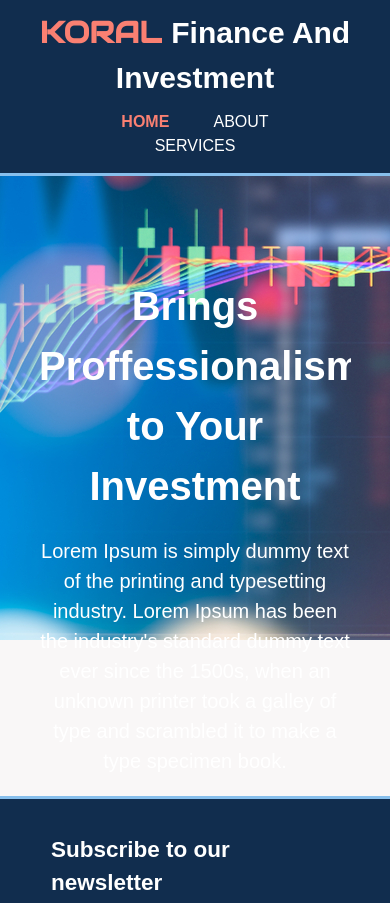
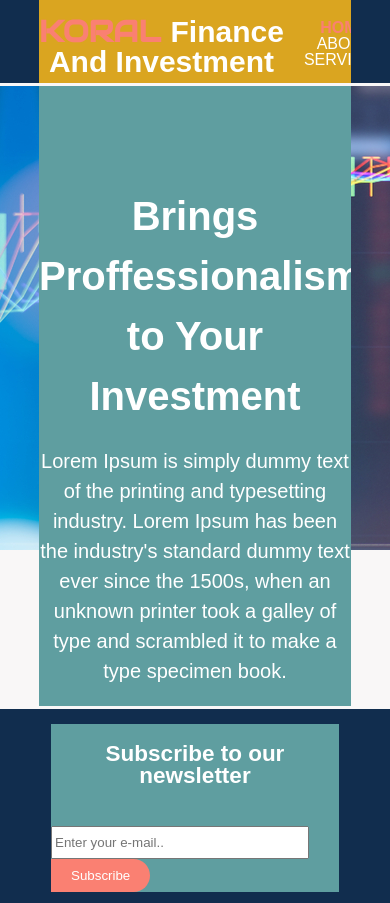
Before and after one commit to EkrlDev/krlfnnc, a plain HTML site: page Index.html in a window 390 px wide. Shown: the top 903 px of the page. Drawn offline with Linux system fonts and the light colour scheme; a web font is replaced by a local one.

Commit message:
flexbox and responsive rules added

```diff
--- a/Index.html
+++ b/Index.html
@@ -19,7 +19,7 @@
 
   <body>
     <header>
-      <div class="container">
+      <div class="flexcontainer">
           <div id="branding">
               <h1><span class="highlight">KORAL</span>Finance And Investment</h1>
           </div>
--- a/css/style.css
+++ b/css/style.css
@@ -1,3 +1,4 @@
+
 body{
     font:15px/1.5 Arial,Helvetica, sans-serif;
     padding: 0;
@@ -10,10 +11,21 @@ body{
     width:80%;
     margin: auto;
     overflow: hidden;
+    background-color: cadetblue;
+}
+.flexcontainer{
+    width:80%;
+    margin: auto;
+    overflow: hidden;
+    background-color: goldenrod;
+    display: flex;
+    flex-direction: row;
+    justify-content:space-between;
+    align-items: center;
 }
 ul{
     padding: 0;
-    margin-top: 10px;
+    margin-top: 20px;
 }
 .button_1{
     height: 33px;
@@ -25,6 +37,15 @@ ul{
     border-top-right-radius: 50px;
     border-bottom-right-radius: 50px;
 }
+.button_1:hover{
+    transform: scale(1.05);
+    animation-name: background-color;
+    animation-duration: 1s;
+    animation-fill-mode: forwards;
+}
+@keyframes background-color {
+    100% {background-color: #4791d0;}
+}
 .button_2{
     height: 33px;
     background:salmon;
@@ -35,32 +56,41 @@ ul{
     border-top-right-radius: 10px;
     border-bottom-left-radius: 10px;
 }
+.button_2:hover{
+    transform: skewx(15deg);
+}
 .dark{
     background:#3f72af;
     color: white;
     margin-top: 0px;
+    margin-right:15px;
     margin-bottom: 10px;
     padding: 0px 15px 15px 15px;
+    border-radius: 5px;
+    box-shadow: -10px 10px 20px 5px #112d4e;
+}
+.dark:hover{
+    background-color:rgb(135, 191, 236);
+    color:black;
 }
 .title{
     color:salmon;
+    background-color: blueviolet;
 }
 /* Header */
 header{
     background: #112d4e;
     color:white;
     min-height: 70px;
-    border-bottom: rgb(135, 191, 236) solid 3px;
-
+    position: sticky;
+    top: 0px;
+    animation: bcolor 5s infinite;
 }
 header a{
     color:white;
     text-decoration: none;
     font-size: 16px;
 
-}
-header nav{
-    float:right;
 }
 header li{
     display: inline;
@@ -90,11 +120,16 @@ header a:hover{
 /* Showcase */
 #showcase{
     min-height: 400px;
-    background: url(../img/main.jpg) no-repeat  0 -200px;
+    background: url(../img/main.jpg) no-repeat  0 -200px ;
     text-align: center;
     color: white;
-    border-bottom: rgb(135, 191, 236) solid 3px;
-
+    animation: bcolor 5s infinite;
+}
+@keyframes bcolor {
+    0%{ border-bottom: #F9F7F7 solid 3px;}
+    25%{ border-bottom: rgb(135, 191, 236) solid 3px;}
+    50%{border-bottom: #3f72af solid 3px;}
+    100%{ border-bottom: #F9F7F7 solid 3px;}
 }
 #showcase h1{
     font-size: 40px;
@@ -136,6 +171,7 @@ header a:hover{
 #boxes .box img{
     width: 250px;
     height: 150px;
+    border-radius: 15px;
 }
 /*Sidebar*/
 #sidebar{
@@ -173,9 +209,10 @@ footer{
 }
 /*Media Queries*/
 @media(max-width:768px){
-    header #branding,header nav, header li{
+    header #branding,header nav, header li, #boxes .box, #newsletter h1{
         float: none;
         text-align: center;
         width: 100%;
+        line-height: 1;
     }
 }
```
